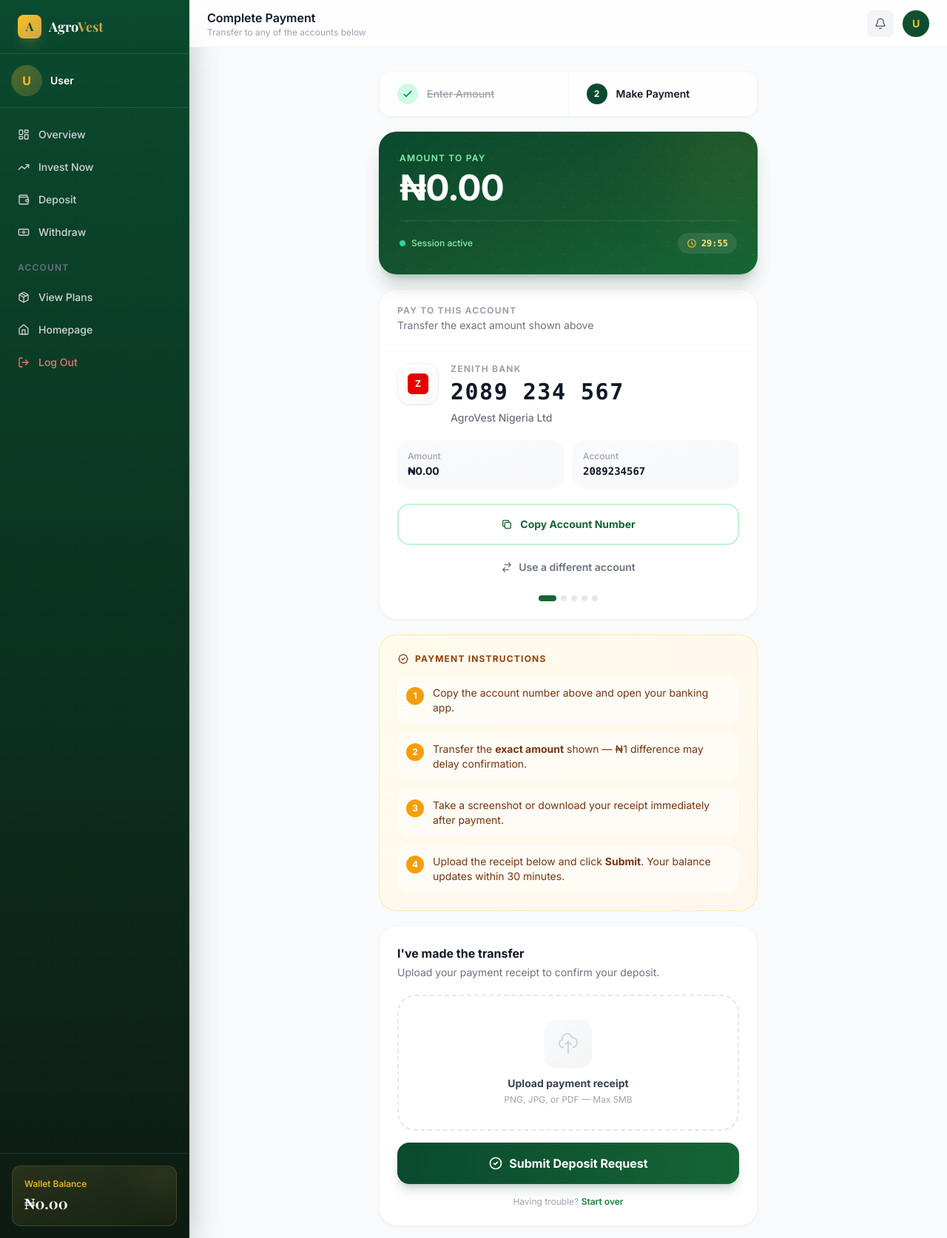
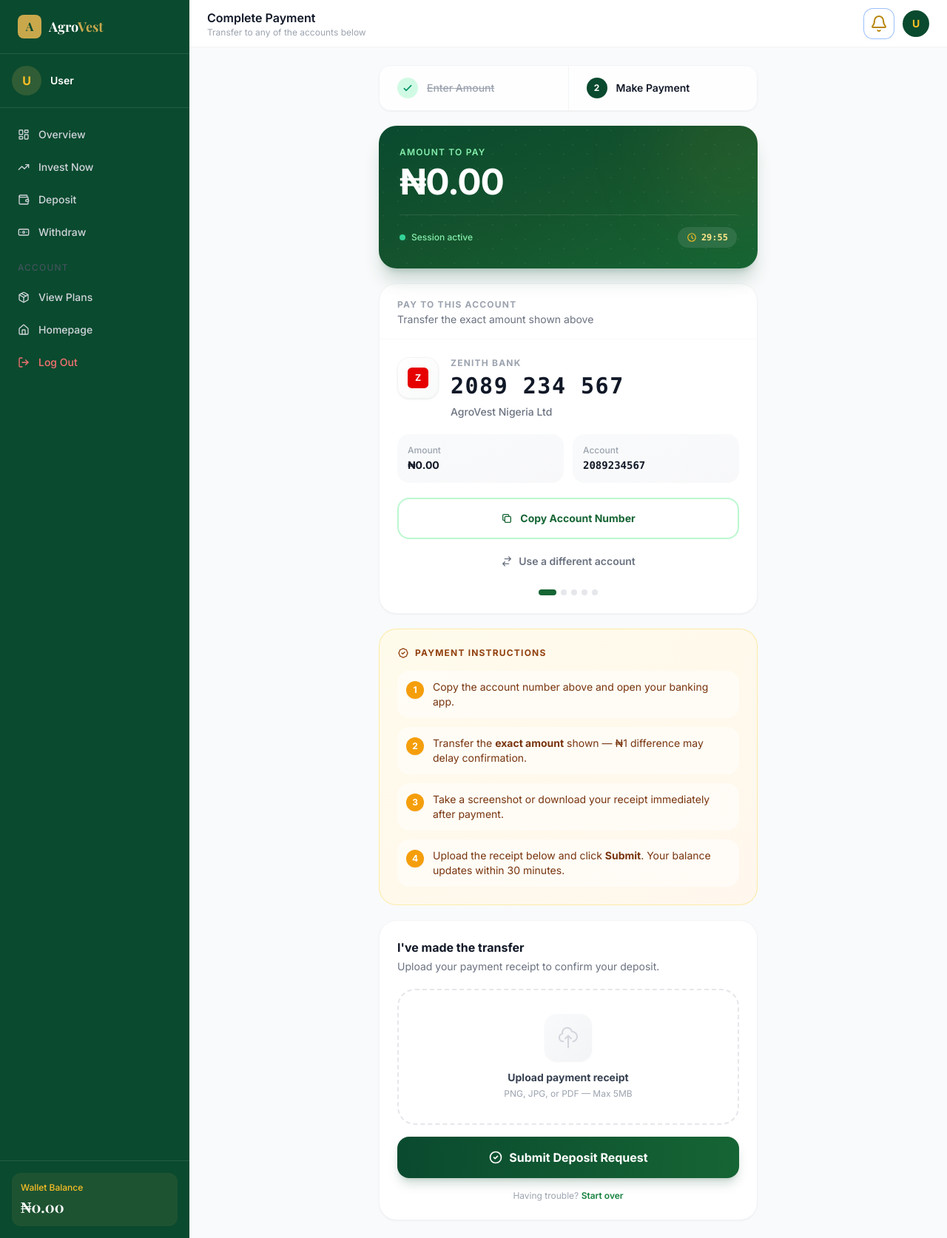
Before and after one commit to Sadik877/agrovest, a Python web app: template templates/payment.html in a window 1280 px wide. Shown: the whole page at 74% size. Run offline with Jinja, Linux system fonts and the light colour scheme; the template is opened without the code that fills it, so the values that code supplies are empty; some libraries are stand-ins or nearby versions.

Commit message:
Update dashboard_base.html

```diff
--- a/templates/dashboard_base.html
+++ b/templates/dashboard_base.html
@@ -4,24 +4,24 @@
 <div class="flex h-screen bg-gray-50 overflow-hidden">
 
   <!-- ── Sidebar ── -->
-  <aside id="sidebar" class="fixed inset-y-0 left-0 z-50 w-64 bg-gradient-to-b from-forest-950 to-dark flex flex-col transition-transform duration-300 ease-out -translate-x-full lg:translate-x-0 lg:static lg:z-auto shadow-2xl shadow-black/40 border-r border-white/5">
+  <aside id="sidebar" class="fixed inset-y-0 left-0 z-50 w-64 bg-forest-950 flex flex-col transition-transform duration-300 -translate-x-full lg:translate-x-0 lg:static lg:z-auto">
     <!-- Logo -->
-    <div class="px-6 py-5 border-b border-white/10 flex items-center justify-between flex-shrink-0">
-      <a href="{{ url_for('index') }}" class="flex items-center gap-2.5 group">
-        <div class="w-8 h-8 rounded-lg bg-gradient-to-br from-gold-400 to-gold-500 flex items-center justify-center flex-shrink-0 shadow-lg shadow-gold-500/20 transition-transform duration-300 group-hover:scale-105">
+    <div class="px-6 py-5 border-b border-white/10 flex items-center justify-between">
+      <a href="{{ url_for('index') }}" class="flex items-center gap-2.5">
+        <div class="w-8 h-8 rounded-lg bg-gold-500 flex items-center justify-center flex-shrink-0">
           <span class="text-forest-950 font-display font-bold">A</span>
         </div>
         <span class="font-display font-bold text-lg text-white">Agro<span class="text-gold-500">Vest</span></span>
       </a>
-      <button onclick="closeSidebar()" aria-label="Close menu" class="lg:hidden text-white/40 hover:text-white p-1.5 rounded-lg hover:bg-white/10 transition-colors focus:outline-none focus-visible:ring-2 focus-visible:ring-gold-400">
+      <button onclick="closeSidebar()" class="lg:hidden text-white/40 hover:text-white p-1 rounded-lg hover:bg-white/10 transition-colors">
         <i data-lucide="x" class="w-5 h-5"></i>
       </button>
     </div>
 
     <!-- User Info -->
-    <div class="px-4 py-4 border-b border-white/10 flex-shrink-0">
+    <div class="px-4 py-4 border-b border-white/10">
       <div class="flex items-center gap-3">
-        <div class="w-10 h-10 rounded-full bg-gradient-to-br from-gold-400/30 to-gold-500/20 ring-1 ring-gold-500/30 flex items-center justify-center flex-shrink-0">
+        <div class="w-10 h-10 rounded-full bg-gold-500/20 flex items-center justify-center flex-shrink-0">
           <span class="text-gold-400 font-bold">{{ current_user.full_name[0] if current_user else 'U' }}</span>
         </div>
         <div class="min-w-0">
@@ -32,81 +32,83 @@
     </div>
 
     <!-- Nav -->
-    <nav class="flex-1 px-3 py-4 overflow-y-auto" aria-label="Dashboard navigation">
+    <nav class="flex-1 px-3 py-4 overflow-y-auto">
       <div class="space-y-1">
-        <a href="{{ url_for('dashboard') }}" class="sidebar-link flex items-center gap-3 px-3 py-2.5 rounded-lg text-sm font-medium transition-all duration-200 {% if request.endpoint == 'dashboard' %}bg-gold-500 text-forest-950 shadow-md shadow-gold-500/20{% else %}text-gray-300 hover:bg-white/10 hover:text-white{% endif %}">
+        <a href="{{ url_for('dashboard') }}" class="sidebar-link flex items-center gap-3 px-3 py-2.5 rounded-lg text-sm font-medium transition-all {% if request.endpoint == 'dashboard' %}bg-gold-500 text-forest-950{% else %}text-gray-300 hover:bg-white/10 hover:text-white{% endif %}">
           <i data-lucide="layout-dashboard" class="w-4 h-4 flex-shrink-0"></i> Overview
         </a>
-        <a href="{{ url_for('invest') }}" class="sidebar-link flex items-center gap-3 px-3 py-2.5 rounded-lg text-sm font-medium transition-all duration-200 {% if request.endpoint == 'invest' %}bg-gold-500 text-forest-950 shadow-md shadow-gold-500/20{% else %}text-gray-300 hover:bg-white/10 hover:text-white{% endif %}">
+        <a href="{{ url_for('invest') }}" class="sidebar-link flex items-center gap-3 px-3 py-2.5 rounded-lg text-sm font-medium transition-all {% if request.endpoint == 'invest' %}bg-gold-500 text-forest-950{% else %}text-gray-300 hover:bg-white/10 hover:text-white{% endif %}">
           <i data-lucide="trending-up" class="w-4 h-4 flex-shrink-0"></i> Invest Now
         </a>
-        <a href="{{ url_for('deposit') }}" class="sidebar-link flex items-center gap-3 px-3 py-2.5 rounded-lg text-sm font-medium transition-all duration-200 {% if request.endpoint == 'deposit' %}bg-gold-500 text-forest-950 shadow-md shadow-gold-500/20{% else %}text-gray-300 hover:bg-white/10 hover:text-white{% endif %}">
+        <a href="{{ url_for('deposit') }}" class="sidebar-link flex items-center gap-3 px-3 py-2.5 rounded-lg text-sm font-medium transition-all {% if request.endpoint == 'deposit' %}bg-gold-500 text-forest-950{% else %}text-gray-300 hover:bg-white/10 hover:text-white{% endif %}">
           <i data-lucide="wallet" class="w-4 h-4 flex-shrink-0"></i> Deposit
         </a>
-        <a href="{{ url_for('withdraw') }}" class="sidebar-link flex items-center gap-3 px-3 py-2.5 rounded-lg text-sm font-medium transition-all duration-200 {% if request.endpoint == 'withdraw' %}bg-gold-500 text-forest-950 shadow-md shadow-gold-500/20{% else %}text-gray-300 hover:bg-white/10 hover:text-white{% endif %}">
+        <a href="{{ url_for('withdraw') }}" class="sidebar-link flex items-center gap-3 px-3 py-2.5 rounded-lg text-sm font-medium transition-all {% if request.endpoint == 'withdraw' %}bg-gold-500 text-forest-950{% else %}text-gray-300 hover:bg-white/10 hover:text-white{% endif %}">
           <i data-lucide="banknote" class="w-4 h-4 flex-shrink-0"></i> Withdraw
         </a>
 
         <div class="pt-4 pb-2">
-          <p class="text-xs text-gray-500 uppercase tracking-widest px-3 font-semibold">Account</p>
+          <p class="text-xs text-gray-600 uppercase tracking-widest px-3">Account</p>
         </div>
-        <a href="{{ url_for('plans') }}" class="sidebar-link flex items-center gap-3 px-3 py-2.5 rounded-lg text-sm font-medium text-gray-300 hover:bg-white/10 hover:text-white transition-all duration-200">
+        <a href="{{ url_for('plans') }}" class="sidebar-link flex items-center gap-3 px-3 py-2.5 rounded-lg text-sm font-medium text-gray-300 hover:bg-white/10 hover:text-white transition-all">
           <i data-lucide="package" class="w-4 h-4 flex-shrink-0"></i> View Plans
         </a>
-        <a href="{{ url_for('index') }}" class="sidebar-link flex items-center gap-3 px-3 py-2.5 rounded-lg text-sm font-medium text-gray-300 hover:bg-white/10 hover:text-white transition-all duration-200">
+        <a href="{{ url_for('index') }}" class="sidebar-link flex items-center gap-3 px-3 py-2.5 rounded-lg text-sm font-medium text-gray-300 hover:bg-white/10 hover:text-white transition-all">
           <i data-lucide="home" class="w-4 h-4 flex-shrink-0"></i> Homepage
         </a>
-        <a href="{{ url_for('logout') }}" class="sidebar-link flex items-center gap-3 px-3 py-2.5 rounded-lg text-sm font-medium text-red-400 hover:bg-red-500/10 hover:text-red-300 transition-all duration-200">
+        <a href="{{ url_for('logout') }}" class="sidebar-link flex items-center gap-3 px-3 py-2.5 rounded-lg text-sm font-medium text-red-400 hover:bg-red-500/10 hover:text-red-300 transition-all">
           <i data-lucide="log-out" class="w-4 h-4 flex-shrink-0"></i> Log Out
         </a>
       </div>
     </nav>
 
     <!-- Balance -->
-    <div class="px-4 py-4 border-t border-white/10 flex-shrink-0">
-      <div class="relative overflow-hidden bg-gradient-to-br from-gold-500/15 to-gold-500/5 rounded-xl p-4 border border-gold-500/20">
-        <div class="absolute -right-4 -top-4 w-16 h-16 bg-gold-500/10 rounded-full blur-xl" aria-hidden="true"></div>
-        <p class="text-gold-400 text-xs font-medium mb-1 relative">Wallet Balance</p>
-        <p class="text-white font-display font-bold text-xl relative">{{ current_user.balance | naira if current_user else '₦0.00' }}</p>
+    <div class="px-4 py-4 border-t border-white/10">
+      <div class="bg-gold-500/10 rounded-xl p-3">
+        <p class="text-gold-400 text-xs font-medium mb-1">Wallet Balance</p>
+        <p class="text-white font-display font-bold text-xl">{{ current_user.balance | naira if current_user else '₦0.00' }}</p>
       </div>
     </div>
   </aside>
 
   <!-- Overlay (mobile) -->
-  <div id="sidebar-overlay" class="fixed inset-0 bg-black/50 backdrop-blur-sm z-40 lg:hidden hidden transition-opacity duration-300" onclick="closeSidebar()"></div>
+  <div id="sidebar-overlay" class="fixed inset-0 bg-black/50 z-40 lg:hidden hidden" onclick="closeSidebar()"></div>
 
   <!-- ── Main Content ── -->
   <div class="flex-1 flex flex-col overflow-hidden">
     <!-- Topbar -->
-    <header class="bg-white/80 backdrop-blur-md border-b border-gray-100 px-4 sm:px-6 h-16 flex items-center justify-between flex-shrink-0 sticky top-0 z-30">
-      <div class="flex items-center gap-4 min-w-0">
-        <button onclick="openSidebar()" aria-label="Open menu" class="lg:hidden text-gray-500 hover:text-gray-700 p-1.5 -ml-1.5 rounded-lg hover:bg-gray-100 transition-colors focus:outline-none focus-visible:ring-2 focus-visible:ring-gold-400">
+    <header class="bg-white border-b border-gray-100 px-4 sm:px-6 h-16 flex items-center justify-between flex-shrink-0">
+      <div class="flex items-center gap-4">
+        <button onclick="openSidebar()" class="lg:hidden text-gray-500 hover:text-gray-700">
           <i data-lucide="menu" class="w-5 h-5"></i>
         </button>
-        <div class="min-w-0">
-          <h1 class="font-semibold text-gray-900 text-base truncate">{% block page_title %}Dashboard{% endblock %}</h1>
-          <p class="text-xs text-gray-400 truncate">{% block page_subtitle %}Welcome back{% endblock %}</p>
+        <div>
+          <h1 class="font-semibold text-gray-900 text-base">{% block page_title %}Dashboard{% endblock %}</h1>
+          <p class="text-xs text-gray-400">{% block page_subtitle %}Welcome back{% endblock %}</p>
         </div>
       </div>
 
-      <div class="flex items-center gap-2 sm:gap-3 flex-shrink-0">
+      <div class="flex items-center gap-3">
         <!-- Notifications -->
         <div class="relative">
-          <button id="notif-btn" onclick="toggleNotifications()" aria-label="Notifications" aria-haspopup="true" class="relative w-9 h-9 rounded-lg bg-gray-100 hover:bg-gray-200 flex items-center justify-center transition-colors focus:outline-none focus-visible:ring-2 focus-visible:ring-gold-400">
-            <i data-lucide="bell" class="w-4 h-4 text-gray-600"></i>
+          <button id="notif-btn" onclick="toggleNotifications()" class="relative w-10 h-10 rounded-xl bg-gold-50 hover:bg-gold-100 flex items-center justify-center transition-colors ring-1 ring-gold-100">
+            <i data-lucide="bell" class="w-4.5 h-4.5 text-gold-600"></i>
             {% if unread_count > 0 %}
-            <span class="absolute -top-1 -right-1 w-4 h-4 bg-red-500 text-white text-[10px] rounded-full flex items-center justify-center font-bold ring-2 ring-white">{{ unread_count }}</span>
+            <span class="absolute -top-1 -right-1 min-w-[18px] h-[18px] px-1 bg-red-500 text-white text-[10px] rounded-full flex items-center justify-center font-bold ring-2 ring-white">{{ unread_count }}</span>
             {% endif %}
           </button>
 
           <!-- Notifications dropdown -->
-          <div id="notif-panel" class="hidden absolute right-0 mt-2 w-80 max-w-[85vw] bg-white rounded-xl shadow-2xl shadow-black/10 border border-gray-100 z-50 overflow-hidden animate-fade-in">
-            <div class="px-4 py-3 border-b border-gray-100 flex items-center justify-between bg-gray-50/50">
-              <span class="font-semibold text-gray-900 text-sm">Notifications</span>
-              <button onclick="markAllRead()" class="text-xs text-forest-600 hover:text-forest-800 font-medium transition-colors">Mark all read</button>
+          <div id="notif-panel" class="hidden absolute right-0 mt-2 w-[22rem] max-w-[90vw] bg-white rounded-2xl shadow-2xl shadow-black/10 border border-gray-100 z-50 overflow-hidden">
+            <div class="px-4 py-4 border-b border-gray-100 flex items-center justify-between bg-gray-50/60">
+              <div class="flex items-center gap-2">
+                <span class="font-bold text-gray-900 text-base">Notifications</span>
+                <span id="notif-total-pill" class="text-[11px] font-semibold text-gray-500 bg-gray-200/80 rounded-full px-2 py-0.5">0 total</span>
+              </div>
+              <button onclick="markAllRead()" class="text-xs text-forest-700 hover:text-forest-900 font-semibold bg-white hover:bg-forest-50 border border-gray-200 rounded-lg px-2.5 py-1 transition-colors">Mark all read</button>
             </div>
-            <div class="max-h-72 overflow-y-auto">
-              <div id="notif-list" class="divide-y divide-gray-50">
+            <div class="max-h-80 overflow-y-auto px-3 py-3">
+              <div id="notif-list" class="space-y-2.5">
                 <p class="text-gray-400 text-xs text-center py-6">Loading...</p>
               </div>
             </div>
@@ -114,14 +116,14 @@
         </div>
 
         <!-- Avatar -->
-        <div class="w-9 h-9 rounded-full bg-gradient-to-br from-forest-900 to-forest-950 ring-1 ring-gold-500/20 flex items-center justify-center flex-shrink-0">
+        <div class="w-9 h-9 rounded-full bg-forest-950 flex items-center justify-center">
           <span class="text-gold-400 font-bold text-sm">{{ current_user.full_name[0] if current_user else 'U' }}</span>
         </div>
       </div>
     </header>
 
     <!-- Page Content -->
-    <main class="flex-1 overflow-y-auto p-4 sm:p-6 lg:p-8">
+    <main class="flex-1 overflow-y-auto p-4 sm:p-6">
       {% block dashboard_content %}{% endblock %}
     </main>
   </div>
@@ -144,21 +146,37 @@
     success: 'check-circle', error: 'x-circle', warning: 'alert-triangle',
   })[type] || 'info';
   const notifColorFor = (type) => ({
-    success: 'text-green-500', error: 'text-red-500', warning: 'text-amber-500',
-  })[type] || 'text-blue-500';
+    success: 'text-emerald-600', error: 'text-red-600', warning: 'text-amber-600',
+  })[type] || 'text-blue-600';
+  const notifChipFor = (type) => ({
+    success: 'bg-emerald-50 ring-emerald-100', error: 'bg-red-50 ring-red-100', warning: 'bg-amber-50 ring-amber-100',
+  })[type] || 'bg-blue-50 ring-blue-100';
+  const notifTitleFor = (type) => ({
+    success: 'Success', error: 'Alert', warning: 'Notice',
+  })[type] || 'Update';
 
   function renderNotifications(items) {
     const list = document.getElementById('notif-list');
+    const totalPill = document.getElementById('notif-total-pill');
+    if (totalPill) totalPill.textContent = `${items.length} total`;
     if (!items.length) {
       list.innerHTML = '<p class="text-gray-400 text-xs text-center py-6">No notifications yet</p>';
       return;
     }
     list.innerHTML = items.map(n => `
-      <div class="px-4 py-3 flex items-start gap-3 transition-colors hover:bg-gray-50 ${n.is_read ? '' : 'bg-gold-50/40'}">
-        <i data-lucide="${notifIconFor(n.type)}" class="w-4 h-4 mt-0.5 flex-shrink-0 ${notifColorFor(n.type)}"></i>
+      <div class="rounded-xl p-3 flex items-start gap-3 transition-colors ${n.is_read ? 'bg-white' : 'bg-gold-50/60 ring-1 ring-gold-100'}">
+        <span class="w-9 h-9 rounded-xl ${notifChipFor(n.type)} ring-1 flex items-center justify-center flex-shrink-0">
+          <i data-lucide="${notifIconFor(n.type)}" class="w-4 h-4 ${notifColorFor(n.type)}"></i>
+        </span>
         <div class="flex-1 min-w-0">
-          <p class="text-xs text-gray-700">${n.message}</p>
-          <p class="text-[11px] text-gray-400 mt-0.5">${n.created_at}</p>
+          <div class="flex items-center gap-1.5">
+            <p class="text-sm font-bold text-gray-900">${notifTitleFor(n.type)}</p>
+            ${n.is_read ? '' : '<span class="notif-dot w-1.5 h-1.5 rounded-full bg-gold-500 flex-shrink-0"></span>'}
+          </div>
+          <p class="text-xs text-gray-600 mt-0.5 leading-relaxed">${n.message}</p>
+          <p class="text-[11px] text-gray-400 mt-1 flex items-center gap-1">
+            <i data-lucide="clock" class="w-3 h-3"></i> ${n.created_at}
+          </p>
         </div>
       </div>`).join('');
     if (window.lucide) lucide.createIcons();
```
